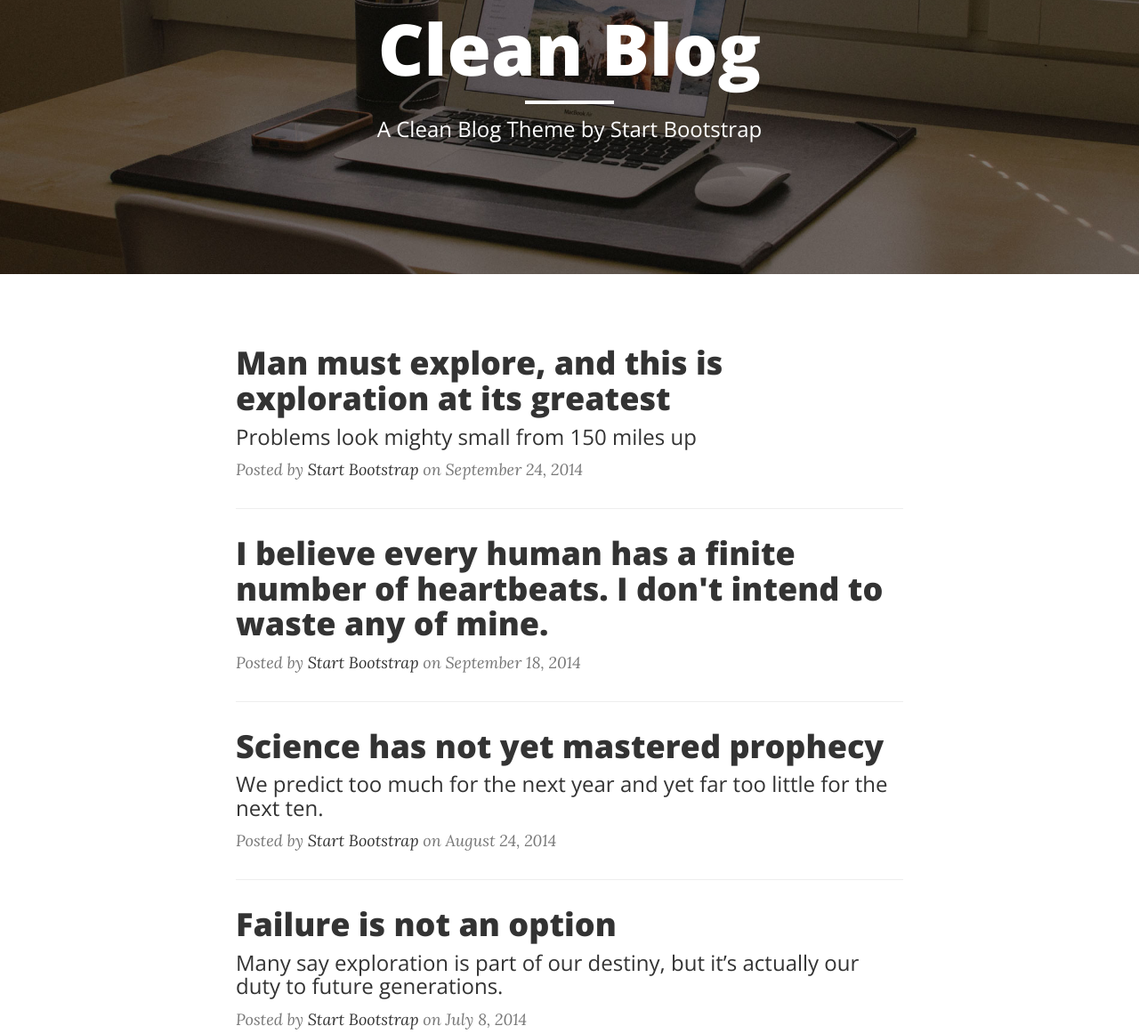
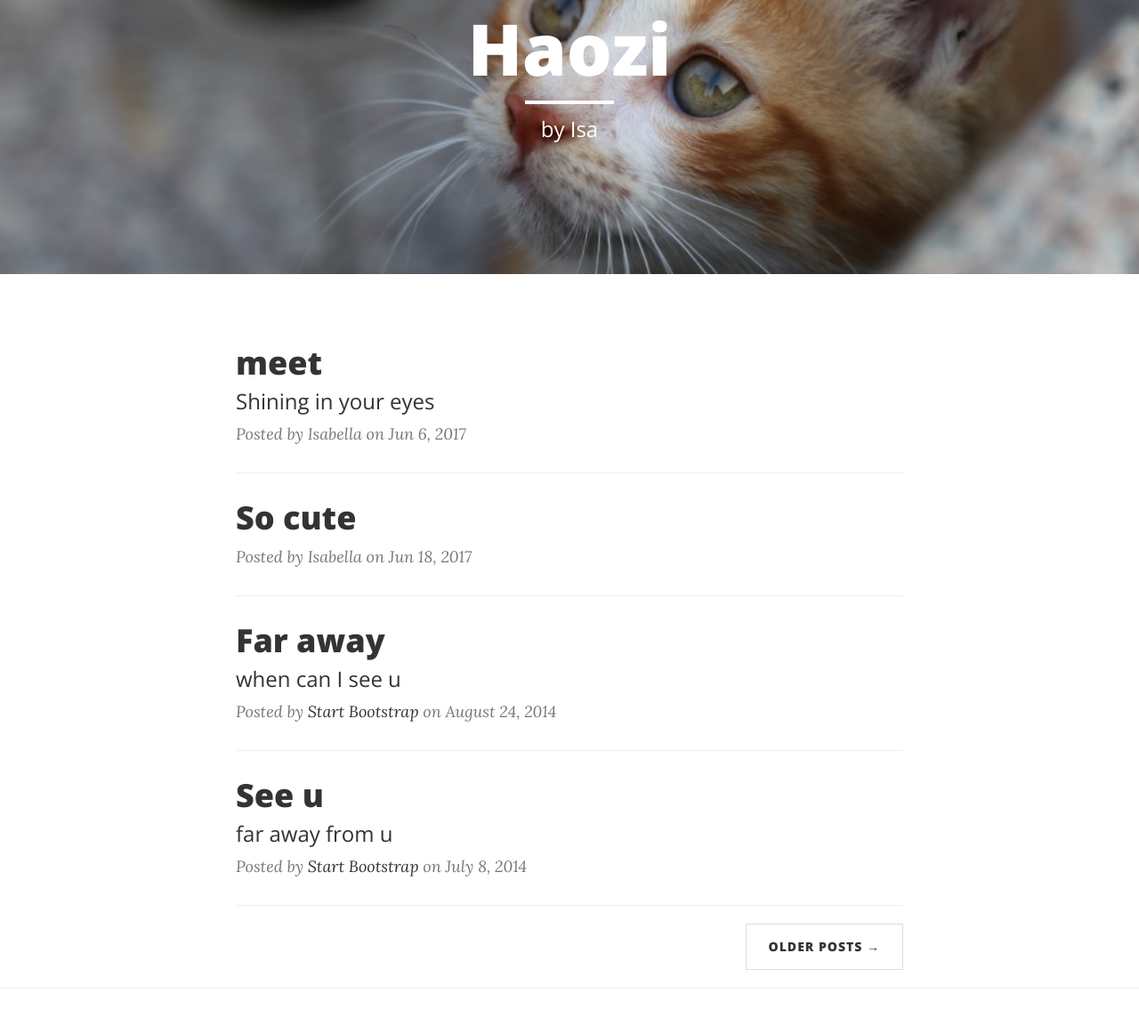
Before and after one commit to imononoke/GirlsCodingDayHaozi, a website: page index.html in a window 1280 px wide. Shown: the part 140-1302 px from the top of the page at 89% size. Drawn offline with nearby package versions, Linux system fonts and the light colour scheme.

Commit message:
change title, home bg.

```diff
--- a/index.html
+++ b/index.html
@@ -9,7 +9,7 @@
     <meta name="description" content="">
     <meta name="author" content="">
 
-    <title>Clean Blog</title>
+    <title>Girls Coding Day's</title>
 
     <!-- Bootstrap Core CSS -->
     <link href="vendor/bootstrap/css/bootstrap.min.css" rel="stylesheet">
@@ -42,7 +42,7 @@
                     <span class="sr-only">Toggle navigation</span>
                     Menu <i class="fa fa-bars"></i>
                 </button>
-                <a class="navbar-brand" href="index.html">Start Bootstrap</a>
+                <a class="navbar-brand" href="index.html">Girls Coding Day</a>
             </div>
 
             <!-- Collect the nav links, forms, and other content for toggling -->
@@ -69,14 +69,14 @@
 
     <!-- Page Header -->
     <!-- Set your background image for this header on the line below. -->
-    <header class="intro-header" style="background-image: url('img/home-bg.jpg')">
+    <header class="intro-header" style="background-image: url('img/home-bg.png')">
         <div class="container">
             <div class="row">
                 <div class="col-lg-8 col-lg-offset-2 col-md-10 col-md-offset-1">
                     <div class="site-heading">
-                        <h1>Clean Blog</h1>
+                        <h1>Haozi</h1>
                         <hr class="small">
-                        <span class="subheading">A Clean Blog Theme by Start Bootstrap</span>
+                        <span class="subheading">by Isa</span>
                     </div>
                 </div>
             </div>
@@ -90,31 +90,31 @@
                 <div class="post-preview">
                     <a href="post.html">
                         <h2 class="post-title">
-                            Man must explore, and this is exploration at its greatest
+                            meet
                         </h2>
                         <h3 class="post-subtitle">
-                            Problems look mighty small from 150 miles up
+                            Shining in your eyes
                         </h3>
                     </a>
-                    <p class="post-meta">Posted by <a href="#">Start Bootstrap</a> on September 24, 2014</p>
+                    <p class="post-meta">Posted by Isabella on Jun 6, 2017</p>
                 </div>
                 <hr>
                 <div class="post-preview">
                     <a href="post.html">
                         <h2 class="post-title">
-                            I believe every human has a finite number of heartbeats. I don't intend to waste any of mine.
+                            So cute
                         </h2>
                     </a>
-                    <p class="post-meta">Posted by <a href="#">Start Bootstrap</a> on September 18, 2014</p>
+                    <p class="post-meta">Posted by Isabella on Jun 18, 2017</p>
                 </div>
                 <hr>
                 <div class="post-preview">
                     <a href="post.html">
                         <h2 class="post-title">
-                            Science has not yet mastered prophecy
+                            Far away
                         </h2>
                         <h3 class="post-subtitle">
-                            We predict too much for the next year and yet far too little for the next ten.
+                            when can I see u
                         </h3>
                     </a>
                     <p class="post-meta">Posted by <a href="#">Start Bootstrap</a> on August 24, 2014</p>
@@ -123,10 +123,10 @@
                 <div class="post-preview">
                     <a href="post.html">
                         <h2 class="post-title">
-                            Failure is not an option
+                            See u
                         </h2>
                         <h3 class="post-subtitle">
-                            Many say exploration is part of our destiny, but it’s actually our duty to future generations.
+                            far away from u
                         </h3>
                     </a>
                     <p class="post-meta">Posted by <a href="#">Start Bootstrap</a> on July 8, 2014</p>
```
Also changed, not shown: img/home-bg.png (added), img/home-bg1.jpg (renamed from img/home-bg.jpg).
